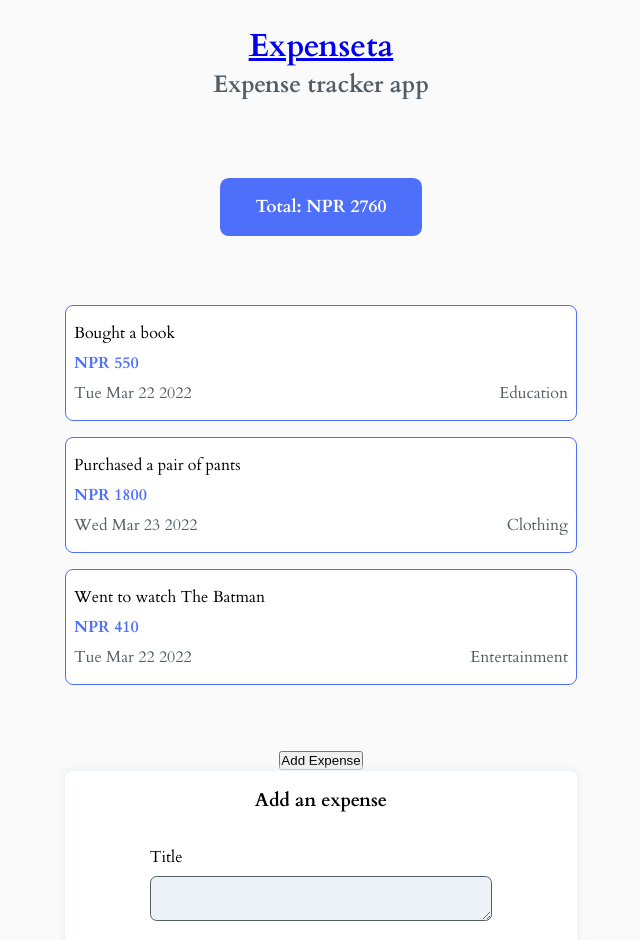
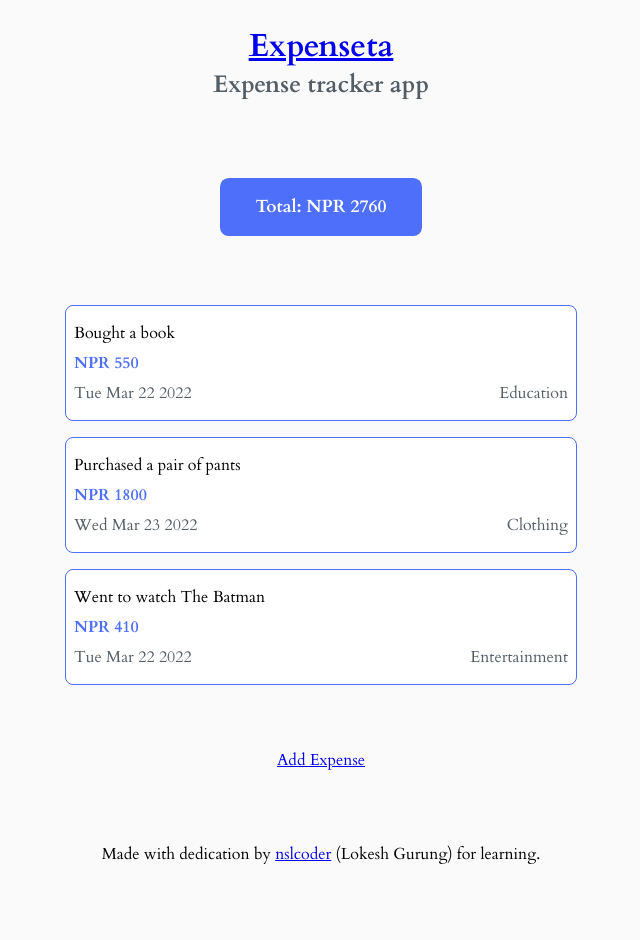
Before and after one commit to nslcoder/expenseta, a React (Create React App) app: page / in a window 1280 px wide. Shown: the top 940 px of the page, without its empty margins (319-959 px from the left). After the commit the page ends 889 px from the top, so only its background shows below. Built offline with nearby package versions, Linux system fonts and the light colour scheme.

Commit message:
feat: complete routing & use localStorage

```diff
--- a/src/App.js
+++ b/src/App.js
@@ -1,6 +1,5 @@
 import './App.css';
-import { Link } from 'react-router-dom';
-import Home from './components/Home';
+import { Outlet, Link } from 'react-router-dom';
 
 function App() {
   return (
@@ -10,7 +9,7 @@ function App() {
       </Link>
       <h2>Expense tracker app</h2>
 
-      <Home />
+      <Outlet />
 
       <footer>
         <p>
--- a/src/components/AddExpense.js
+++ b/src/components/AddExpense.js
@@ -1,6 +1,9 @@
 import { useState } from 'react';
 
-function AddExpense({ createExpenses }) {
+function AddExpense() {
+  const [expenses, setExpenses] = useState(
+    JSON.parse(window.localStorage.getItem('expenses'))
+  );
   const [title, setTitle] = useState('');
   const [amount, setAmount] = useState('');
   const [spentDate, setSpentDate] = useState('');
@@ -9,12 +12,17 @@ function AddExpense({ createExpenses }) {
   function handleSubmit(e) {
     e.preventDefault();
 
-    createExpenses({
+    const expense = {
       title,
       amount,
       spentDate,
       category,
-    });
+    };
+
+    expenses.push(expense);
+    setExpenses(
+      window.localStorage.setItem('expenses', JSON.stringify(expenses))
+    );
 
     setTitle('');
     setAmount('');
--- /dev/null
+++ b/src/components/ExpensesList.js
@@ -0,0 +1,45 @@
+import { useState, useEffect } from 'react';
+import { Link } from 'react-router-dom';
+import expensesData from '../data/expenses.json';
+import Expense from './Expense';
+import TotalExpenses from './TotalExpenses';
+
+function ExpensesList() {
+  const [expenses, setExpenses] = useState(null);
+
+  useEffect(() => {
+    const expenses = JSON.parse(window.localStorage.getItem('expenses'));
+    if (expenses) {
+      setExpenses(expenses);
+    } else {
+      window.localStorage.setItem('expenses', JSON.stringify(expensesData));
+      setExpenses(expensesData);
+    }
+  }, []);
+
+  return (
+    <>
+      {!expenses ? (
+        <h1>'Loading....'</h1>
+      ) : (
+        <div className='App'>
+          <TotalExpenses expenses={expenses} />
+
+          <div className='expenses-list'>
+            {expenses.map((expense, index) => (
+              <div className='expense-item' key={index}>
+                <Expense expense={expense} />
+              </div>
+            ))}
+          </div>
+
+          <div className='add-btn'>
+            <Link to='/add-expense'>Add Expense</Link>
+          </div>
+        </div>
+      )}
+    </>
+  );
+}
+
+export default ExpensesList;
--- a/src/components/Home.js
+++ /dev/null
@@ -1,39 +0,0 @@
-import { useState } from 'react';
-import { Link } from 'react-router-dom';
-import expensesData from '../data/expenses.json';
-import Expense from './Expense';
-import AddExpense from './AddExpense';
-import TotalExpenses from './TotalExpenses';
-
-function Home() {
-  const [expenses, setExpenses] = useState(expensesData);
-
-  function createExpenses(newExpense) {
-    const allExpenses = [...expenses, newExpense];
-    setExpenses(allExpenses);
-  }
-
-  return (
-    <div className='App'>
-      <TotalExpenses expenses={expenses} />
-
-      <div className='expenses-list'>
-        {expenses.map((expense, index) => (
-          <div className='expense-item' key={index}>
-            <Expense expense={expense} />
-          </div>
-        ))}
-      </div>
-
-      <div className='add-btn'>
-        <Link to='/add-expense'>
-          <button>Add Expense</button>
-        </Link>
-      </div>
-
-      <AddExpense createExpenses={createExpenses} />
-    </div>
-  );
-}
-
-export default Home;
--- a/src/index.js
+++ b/src/index.js
@@ -3,7 +3,7 @@ import ReactDOM from 'react-dom';
 import { BrowserRouter, Routes, Route } from 'react-router-dom';
 import './index.css';
 import App from './App';
-import Home from './components/Home';
+import ExpensesList from './components/ExpensesList';
 import AddExpense from './components/AddExpense';
 
 ReactDOM.render(
@@ -11,7 +11,7 @@ ReactDOM.render(
     <BrowserRouter>
       <Routes>
         <Route path='/' element={<App />}>
-          <Route path='/' element={<Home />} />
+          <Route path='/' element={<ExpensesList />} />
           <Route path='/add-expense' element={<AddExpense />} />
         </Route>
       </Routes>
```
